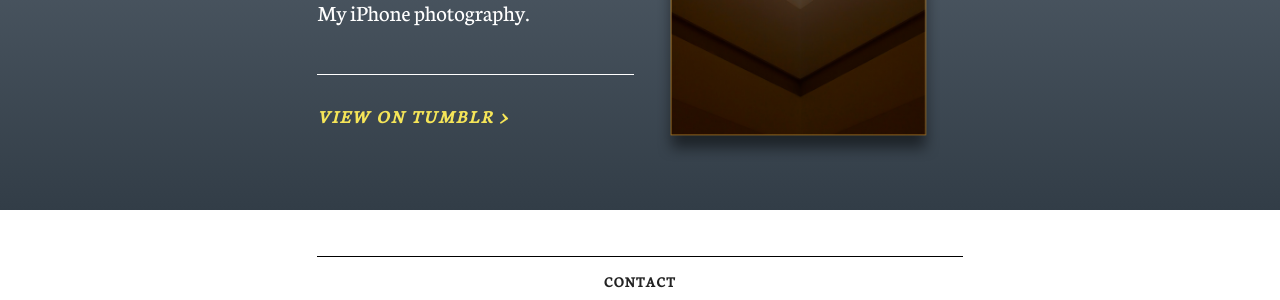
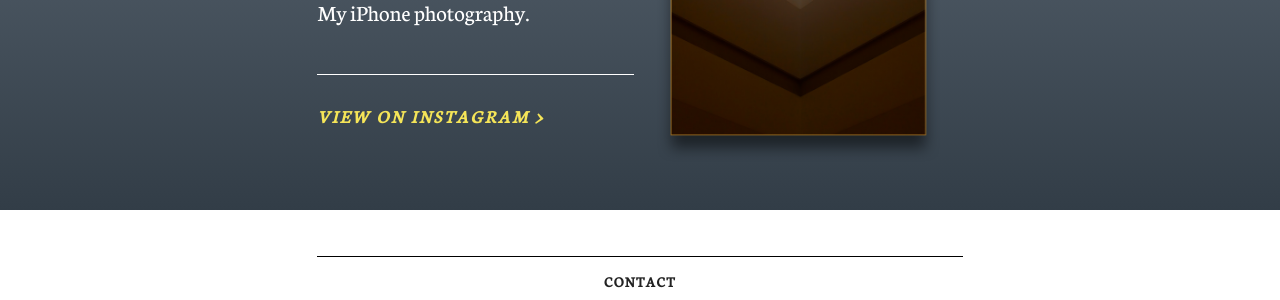
Before and after one commit to EvanSullivan/evansullivan.github.io, a Jekyll site: the page built from index.html, in a window 1280 px wide and 900 px high, scrolled down 3100 px. Shown: the part 263-563 px from the top of the window. Built offline with Jekyll 4.4.1, drawn with Linux system fonts in a browser that asks for light colours; nearby versions of some CDN libraries; Markdown is read by kramdown in place of the engine named in the settings.

Commit message:
Changed from Tumblr to Instagram.

```diff
--- a/index.html
+++ b/index.html
@@ -95,13 +95,13 @@ layout: homepage
 </div>
 <div class = "workBlock" id = "photography">
     <div class = "centeringBlock">
-        <a href = "https://enjoyphoto.tumblr.com">
+        <a href = "https://www.instagram.com/evan_sullivan/">
             <div class = "subBlock left">
                 <h1 class = "white">Photography</h1>
                 <h4 class = "white date">2009-present</h4>
                 <p class = "white">My iPhone photography.</p>
                 <div class = "dividerBar whiteBG"></div>
-                <h4 class = "yellow">VIEW ON TUMBLR ></h4>
+                <h4 class = "yellow">VIEW ON INSTAGRAM ></h4>
             </div>
             <div class = "subBlock right">
                 <img src = "images/Photography.png">
```
